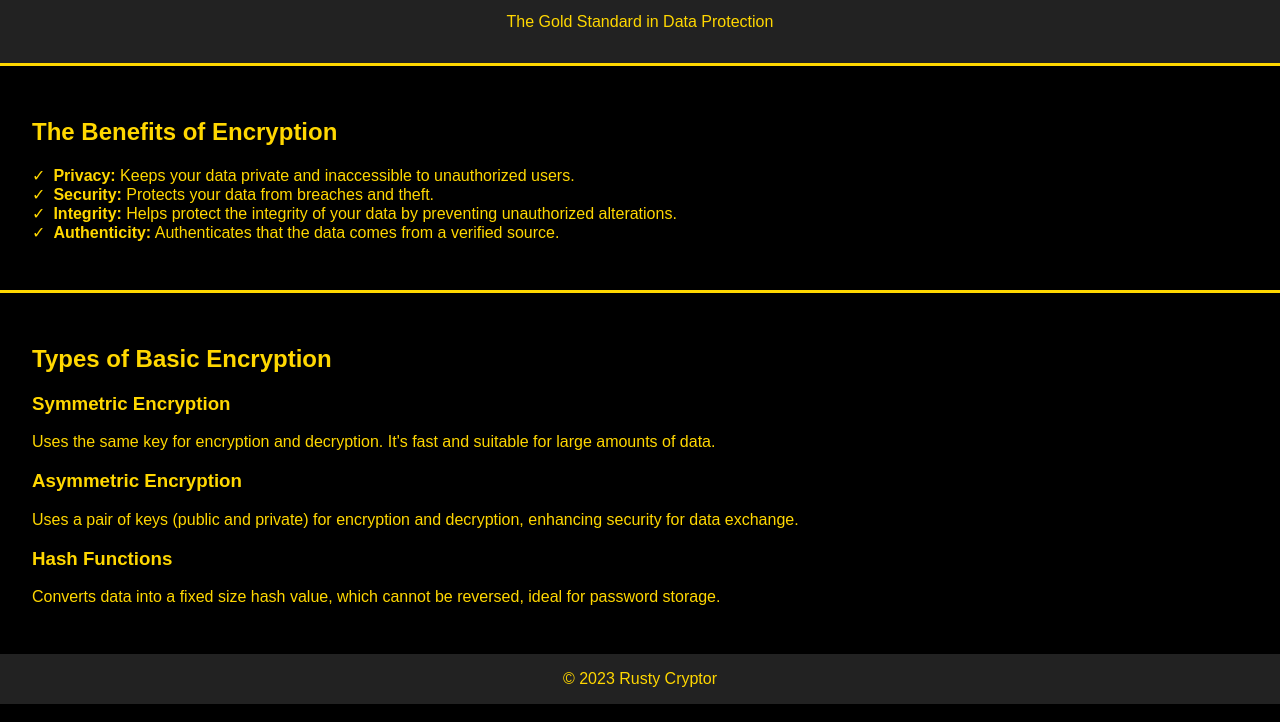
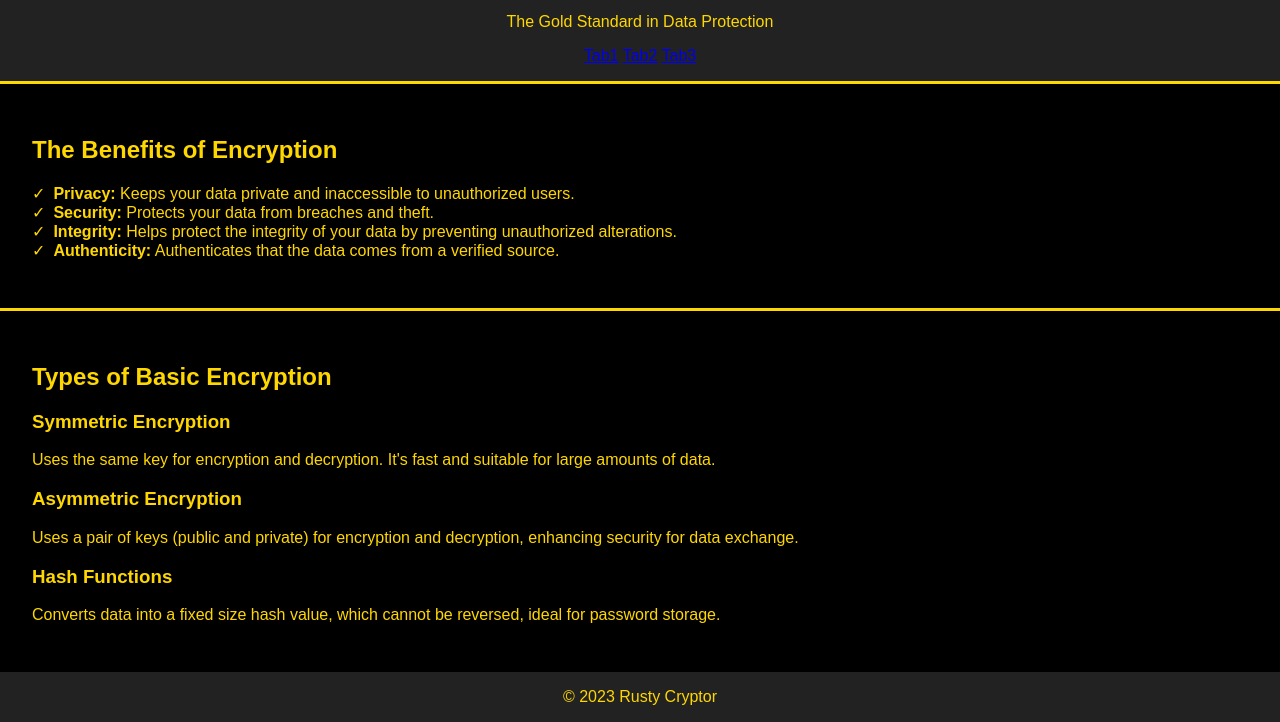
Before and after one commit to BentleyCreated/index.html, a plain HTML site: page index.html in a window 1280 px wide. Shown: the part 90-812 px from the top of the page. Drawn offline with Linux system fonts and the light colour scheme.

Commit message:
Update index.html
Added tabs for multiple pages

```diff
--- a/index.html
+++ b/index.html
@@ -62,6 +62,15 @@
         <h1>Rusty Cryptor</h1>
         <p class="team-members">By William, Yogish, Athan, Kevin, Oskar</p>
         <p>The Gold Standard in Data Protection</p>
+
+        <nav class="nav">
+
+            <a class="nav-link" href="./tab1.html">Tab1</a>
+            <a class="nav-link" href="./tab2.html">Tab2</a>
+            <a class="nav-link" href="./tab3.html">Tab3</a>
+
+        </nav>
+
     </header>
     <section id="benefits">
         <h2>The Benefits of Encryption</h2>
```
